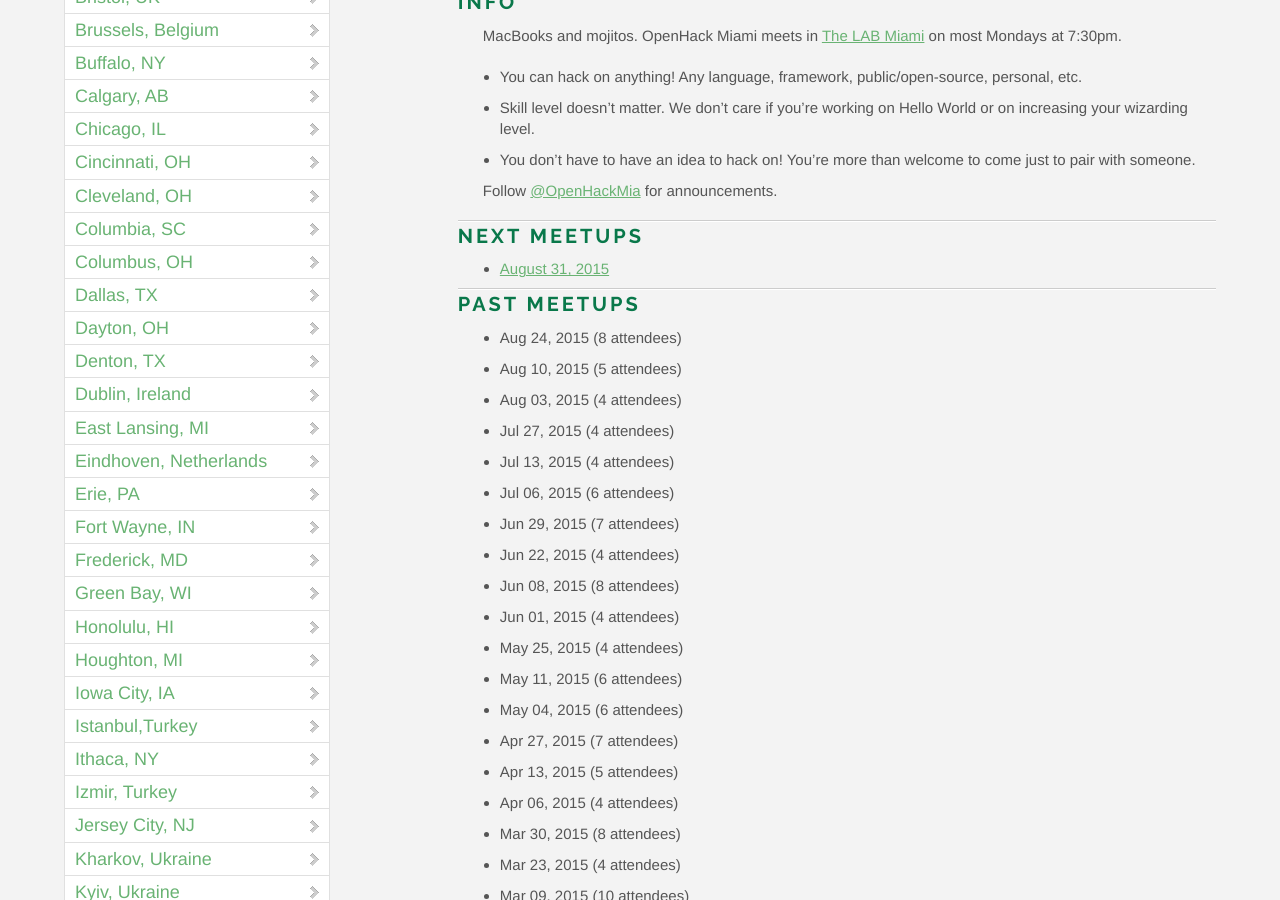
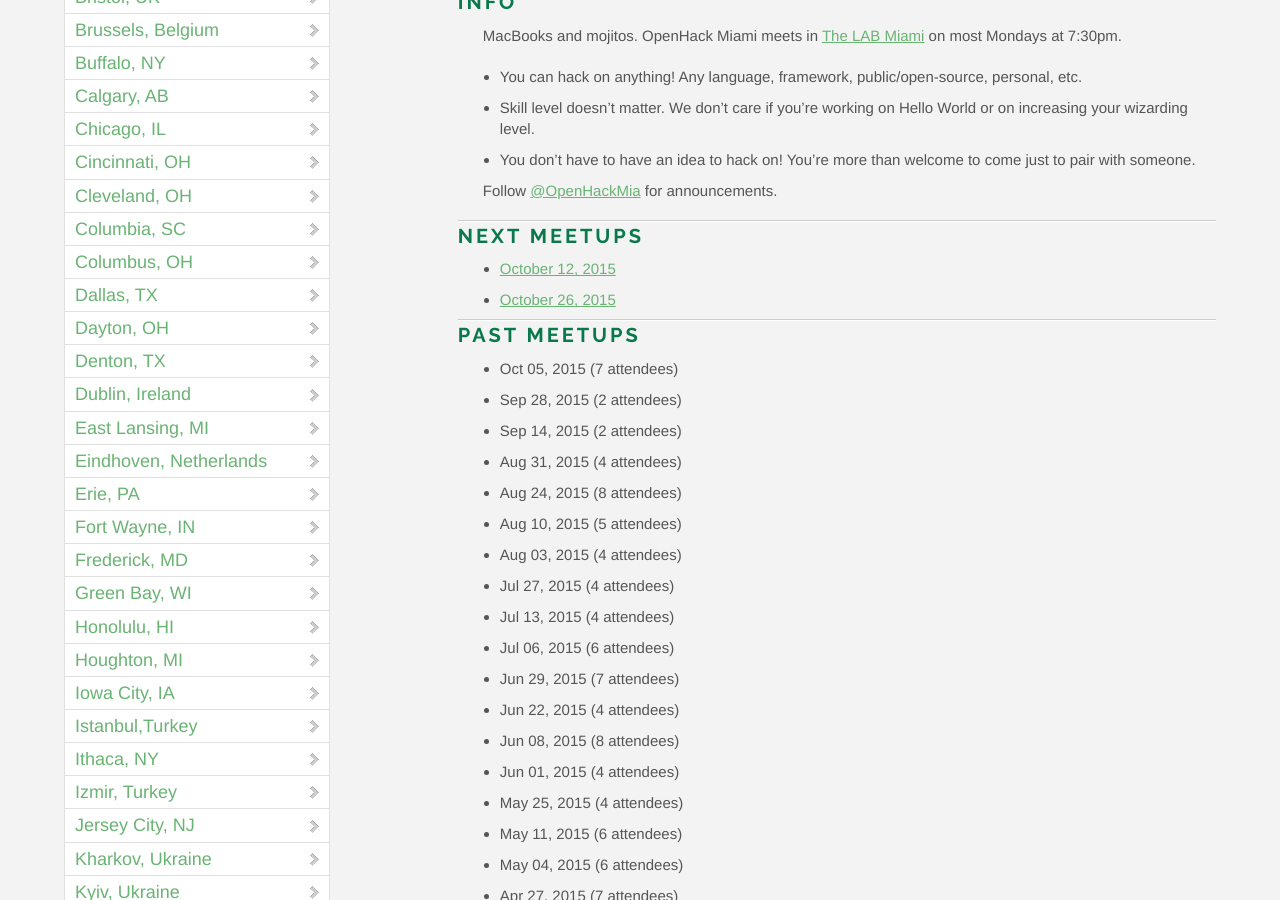
Before and after one commit to OpenHack/openhack.github.com, a Jekyll site: the page built from miami/index.markdown, in a window 1280 px wide and 900 px high, scrolled down 733 px. Built offline with Jekyll 4.4.1, drawn with Linux system fonts in a browser that asks for light colours; nearby versions of some CDN libraries; comment, search, counter and statistics services are not loaded.

Commit message:
Update Miami meetup info

```diff
--- a/miami/index.markdown
+++ b/miami/index.markdown
@@ -19,10 +19,15 @@ Follow [@OpenHackMia](http://twitter.com/openhackmia) for announcements.
 
 ### Next meetups
 
-* [August 31, 2015](http://www.meetup.com/miamirb/events/224220018/)
+* [October 12, 2015](http://www.meetup.com/miamirb/events/225845485/)
+* [October 26, 2015](http://www.meetup.com/miamirb/events/225845505/)
 
 ### Past meetups
 
+* Oct 05, 2015 (7 attendees)
+* Sep 28, 2015 (2 attendees)
+* Sep 14, 2015 (2 attendees)
+* Aug 31, 2015 (4 attendees)
 * Aug 24, 2015 (8 attendees)
 * Aug 10, 2015 (5 attendees)
 * Aug 03, 2015 (4 attendees)
```
